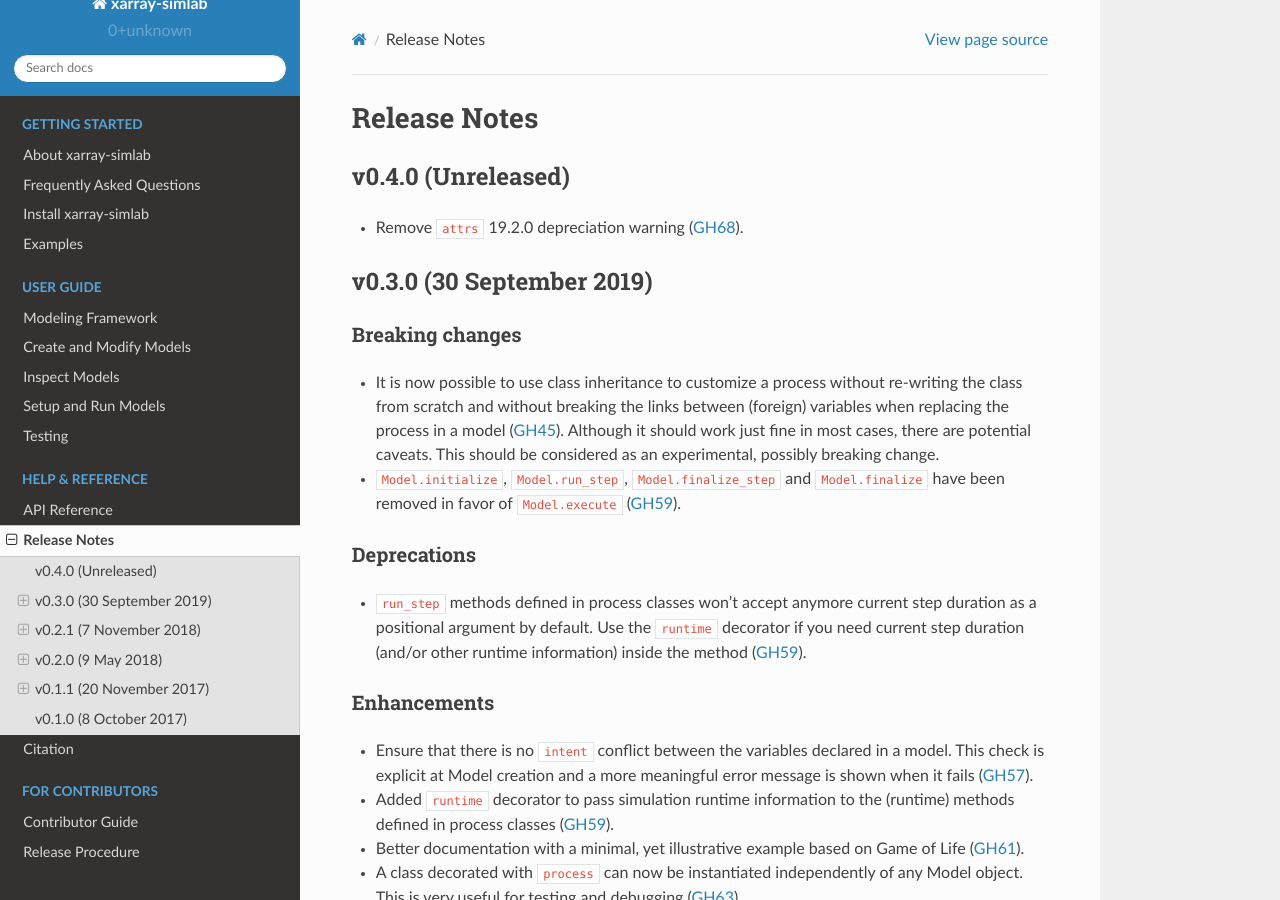
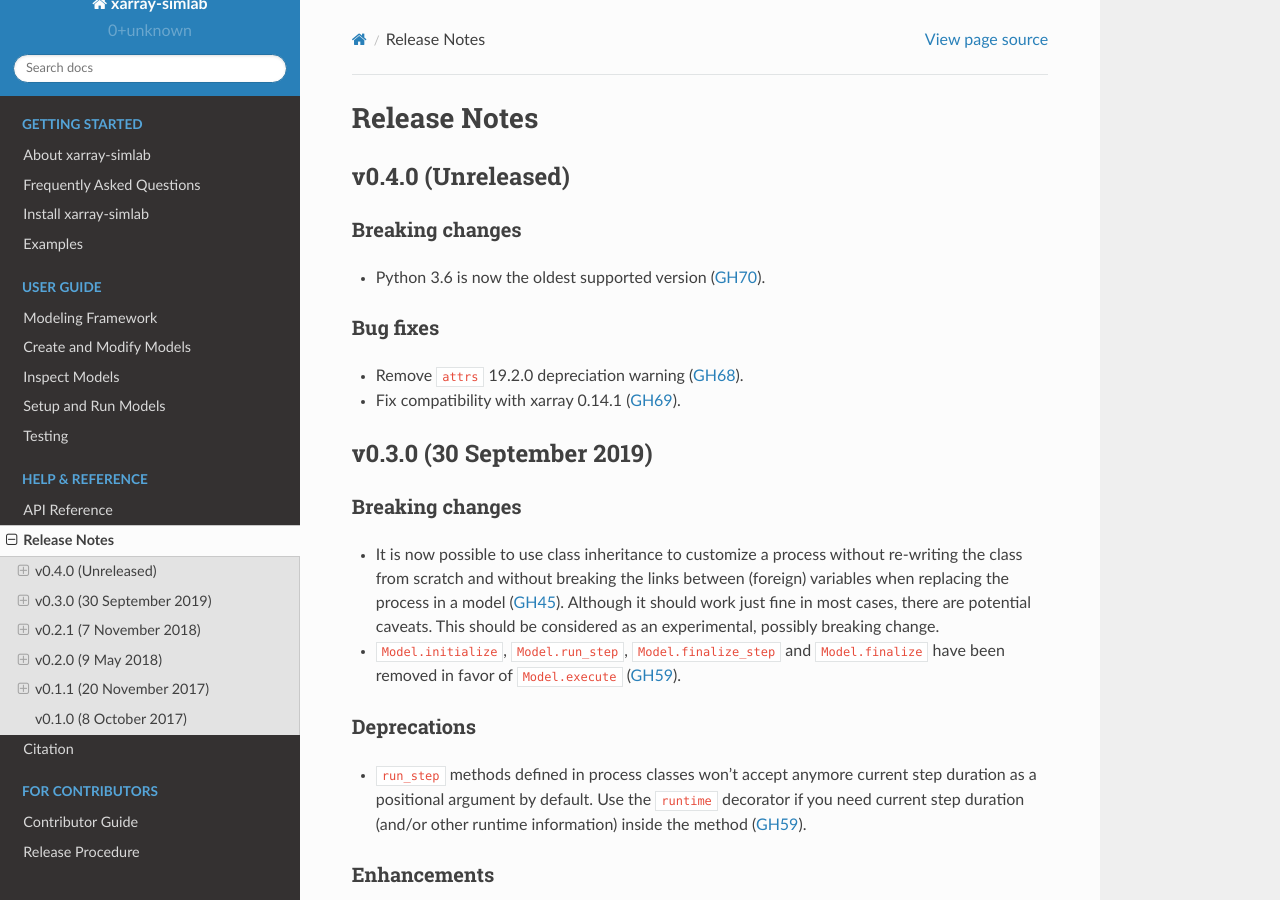
Before and after one commit to xarray-contrib/xarray-simlab, a Sphinx documentation site: the page built from doc/whats_new.rst, in a window 1280 px wide and 900 px high. Built offline with Sphinx 7.4.7 and the Read the Docs theme 2.0.0, drawn with Linux system fonts in a browser that asks for light colours; pages that are not in the unit, such as notebooks, are missing from menus; the version number could not be read and is left out.

Commit message:
update release notes

```diff
--- a/doc/whats_new.rst
+++ b/doc/whats_new.rst
@@ -6,7 +6,16 @@ Release Notes
 v0.4.0 (Unreleased)
 -------------------
 
+Breaking changes
+~~~~~~~~~~~~~~~~
+
+- Python 3.6 is now the oldest supported version (:issue:`70`).
+
+Bug fixes
+~~~~~~~~~
+
 - Remove ``attrs`` 19.2.0 depreciation warning (:issue:`68`).
+- Fix compatibility with xarray 0.14.1 (:issue:`69`).
 
 v0.3.0 (30 September 2019)
 --------------------------
```
